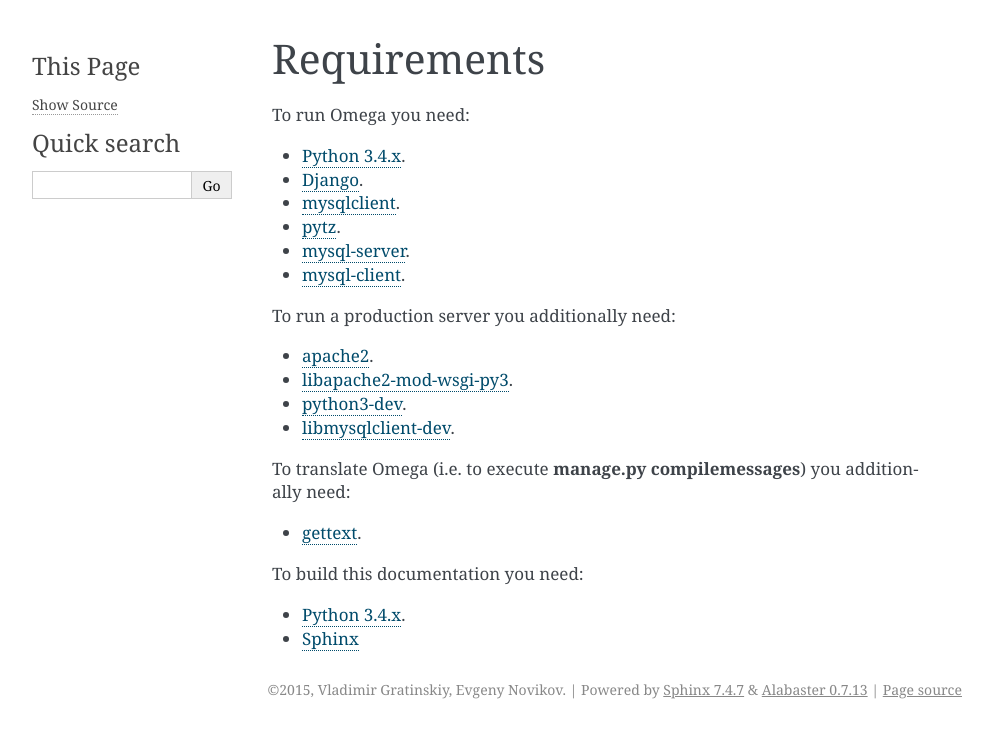
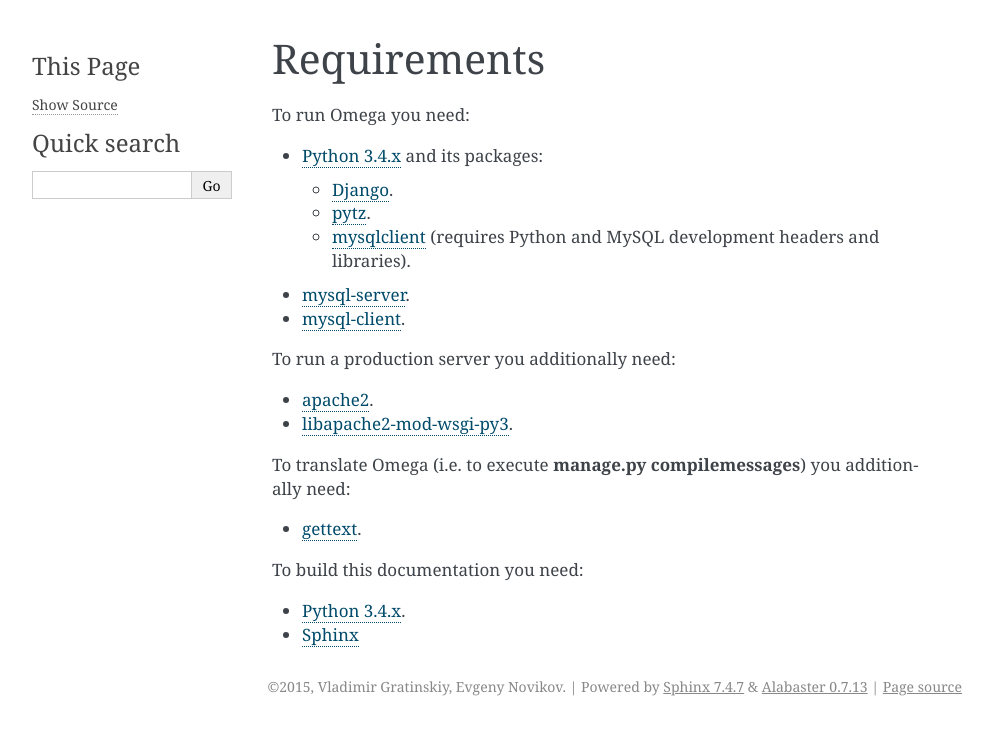
Before and after one commit to ldv-klever/klever, a Sphinx documentation site: the page built from Omega/docs/reqs.rst, in a window 1280 px wide. Shown: the top 738 px of the page, without its empty margins (148-1141 px from the left). Built offline with Sphinx 7.4.7, drawn with Linux system fonts in a browser that asks for light colours.

Commit message:
Move python3-dev requirement to dependencies of mysqlclient.

```diff
--- a/Omega/docs/reqs.rst
+++ b/Omega/docs/reqs.rst
@@ -3,10 +3,12 @@
 
 To run Omega you need:
 
-* `Python 3.4.x <https://www.python.org/>`_.
-* `Django <https://www.djangoproject.com/>`_.
-* `mysqlclient <https://github.com/PyMySQL/mysqlclient-python>`_.
-* `pytz <http://pythonhosted.org/pytz/>`_.
+* `Python 3.4.x <https://www.python.org/>`_ and its packages:
+
+  * `Django <https://www.djangoproject.com/>`_.
+  * `pytz <http://pythonhosted.org/pytz/>`_.
+  * `mysqlclient <https://github.com/PyMySQL/mysqlclient-python>`_ (requires Python and MySQL development headers and libraries).
+
 * `mysql-server <https://www.mysql.com/>`_.
 * `mysql-client <https://www.mysql.com/>`_.
 
@@ -14,8 +16,6 @@
 
 * `apache2 <http://httpd.apache.org/>`_.
 * `libapache2-mod-wsgi-py3 <https://packages.debian.org/wheezy/httpd/libapache2-mod-wsgi-py3>`_.
-* `python3-dev <https://packages.debian.org/sid/python3-dev>`_.
-* `libmysqlclient-dev <https://packages.debian.org/ru/sid/libmysqlclient-dev>`_.
 
 To translate Omega (i.e. to execute :command:`manage.py compilemessages`) you additionally need:
 
```
